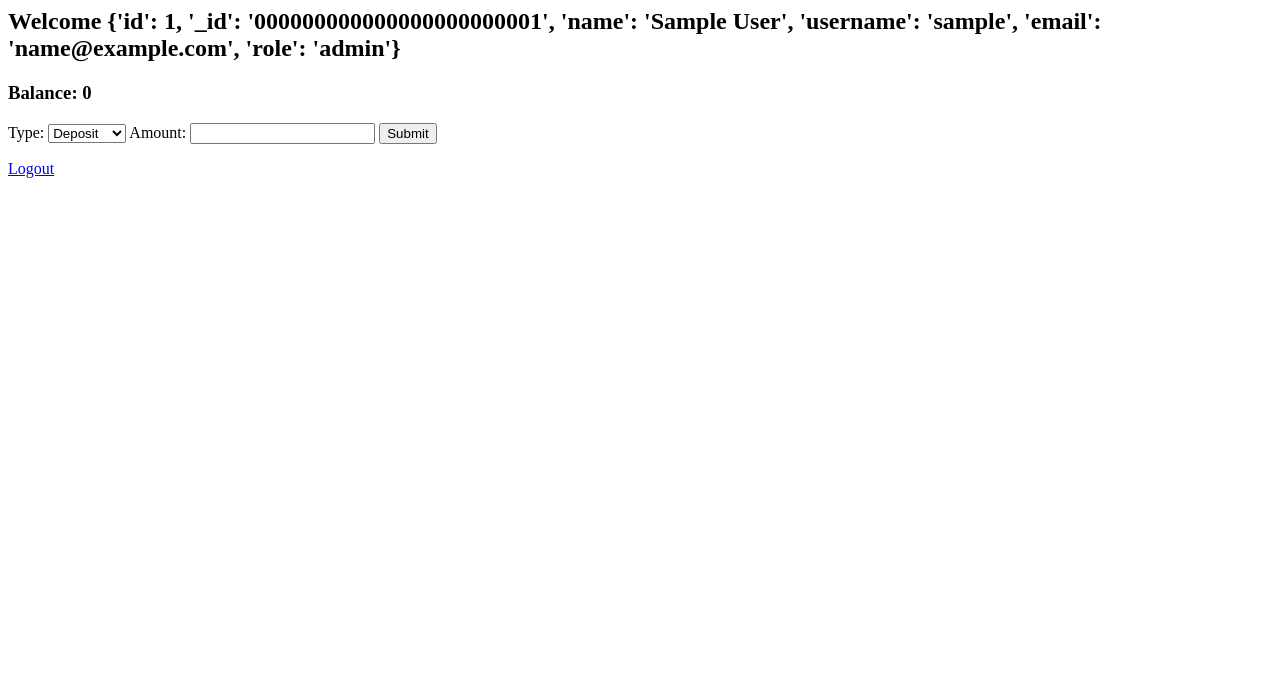
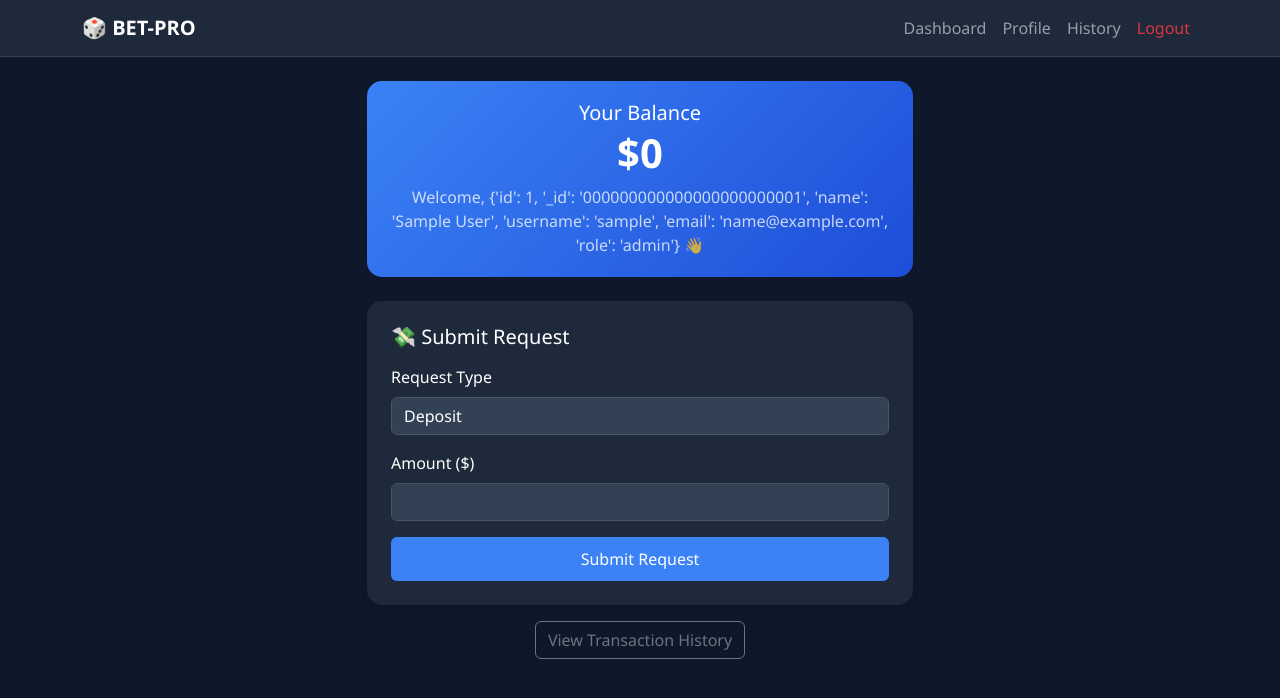
Before and after one commit to tamimalmahi/Betting-App, a Flask app: page /dashboard in a window 1280 px wide. Shown: the top 698 px of the page. Run offline with Flask 3, Linux system fonts and the light colour scheme; the visitor is signed in with stand-in values (Sample User, id 1); data that the repository does not hold is empty; some libraries are stand-ins or nearby versions.

Commit message:
Refactor dashboard layout and update request form

```diff
--- a/templates/dashboard.html
+++ b/templates/dashboard.html
@@ -1,17 +1,50 @@
-<h2>Welcome {{session['user']}}</h2>
-<h3>Balance: {{balance}}</h3>
+{% extends "base.html" %}
+{% block content %}
+<div class="row justify-content-center">
+    <div class="col-md-6">
 
-<form method="POST">
-    <label>Type:</label>
-    <select name="type">
-        <option value="deposit">Deposit</option>
-        <option value="withdraw">Withdraw</option>
-    </select>
+        <!-- Balance Card -->
+        <div class="balance-card mb-4">
+            <h5 class="mb-1">Your Balance</h5>
+            <h1 class="fw-bold">${{ balance }}</h1>
+            <p class="mb-0 opacity-75">Welcome, {{ session['user'] }} 👋</p>
+        </div>
 
-    <label>Amount:</label>
-    <input type="number" name="amount" required>
+        <!-- Flash Messages -->
+        {% with messages = get_flashed_messages(with_categories=true) %}
+            {% if messages %}
+                {% for category, message in messages %}
+                    <div class="alert alert-{{ category }} alert-dismissible fade show" role="alert">
+                        {{ message }}
+                        <button type="button" class="btn-close" data-bs-dismiss="alert"></button>
+                    </div>
+                {% endfor %}
+            {% endif %}
+        {% endwith %}
 
-    <button type="submit">Submit</button>
-</form>
+        <!-- Request Form -->
+        <div class="card p-4">
+            <h5 class="mb-3">💸 Submit Request</h5>
+            <form method="POST">
+                <div class="mb-3">
+                    <label class="form-label">Request Type</label>
+                    <select name="type" class="form-control">
+                        <option value="deposit">Deposit</option>
+                        <option value="withdraw">Withdraw</option>
+                    </select>
+                </div>
+                <div class="mb-3">
+                    <label class="form-label">Amount ($)</label>
+                    <input type="number" name="amount" class="form-control" min="1" required>
+                </div>
+                <button type="submit" class="btn btn-primary w-100">Submit Request</button>
+            </form>
+        </div>
 
-<a href="/logout">Logout</a>
+        <div class="mt-3 text-center">
+            <a href="/history" class="btn btn-outline-secondary">View Transaction History</a>
+        </div>
+
+    </div>
+</div>
+{% endblock %}
```
